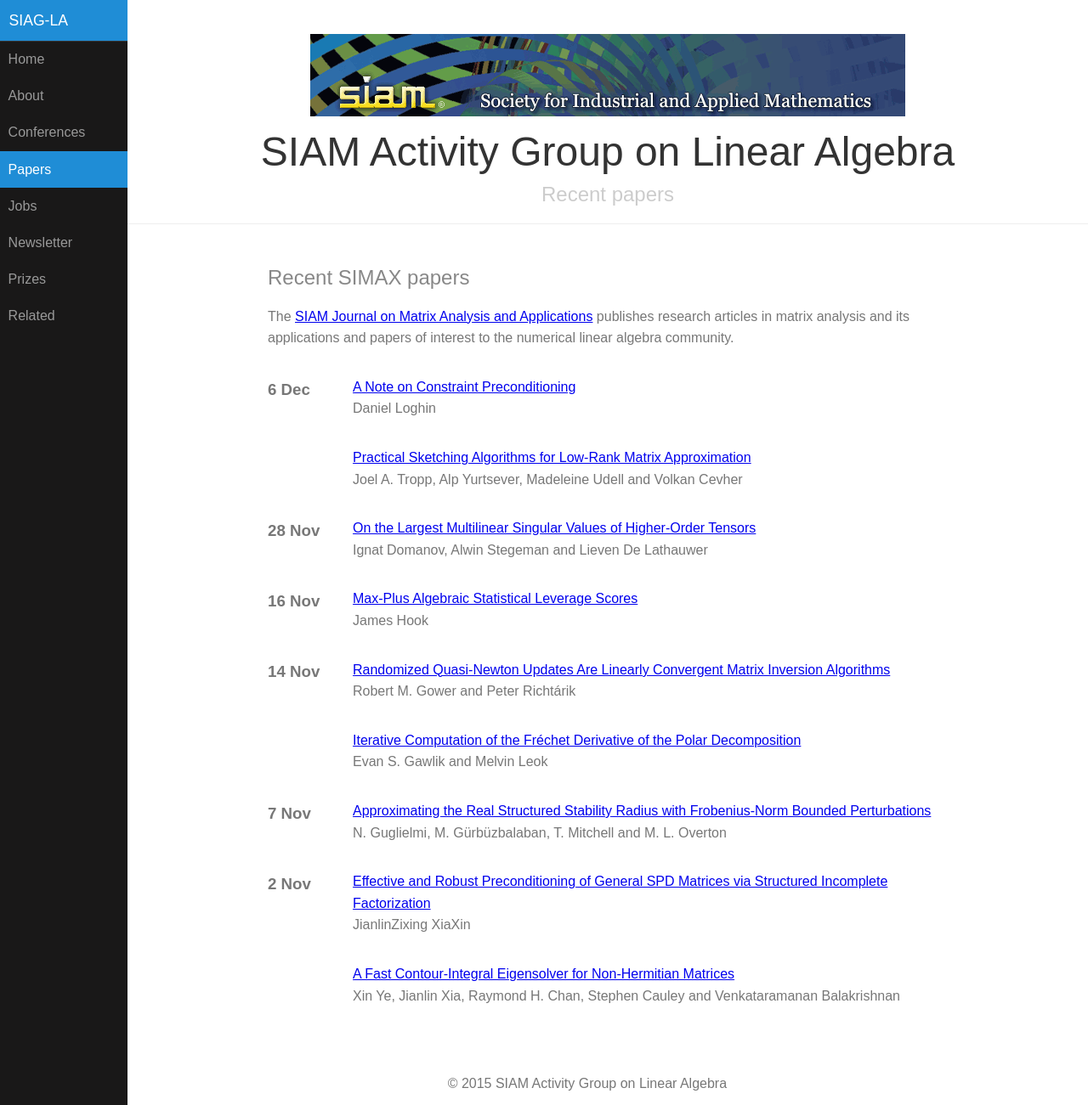
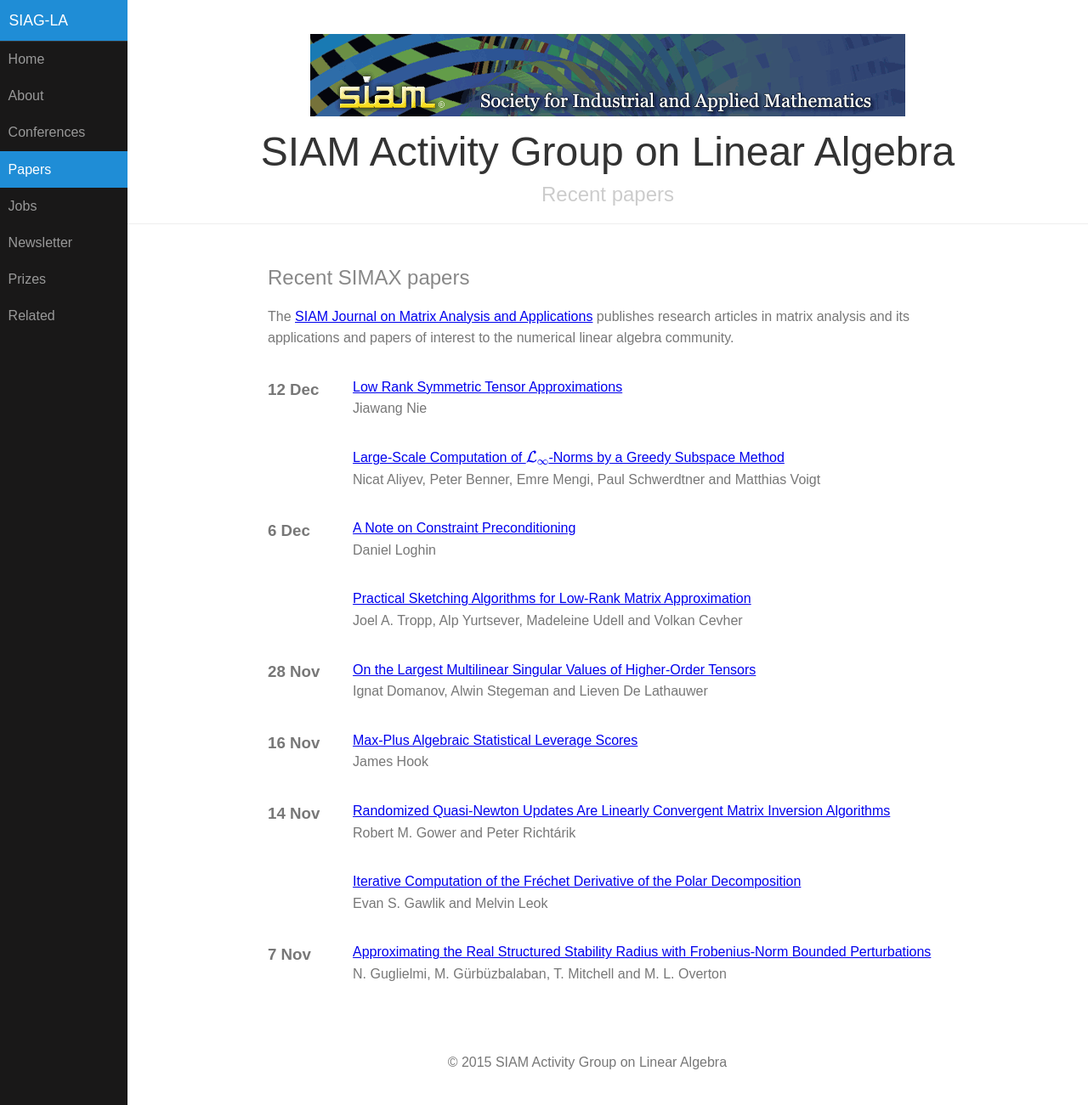
Before and after one commit to dbindel/siagla, a Jekyll site: the page built from simax.html, in a window 1280 px wide and 1301 px high. Shown: the whole window at 85% size. Built offline with Jekyll 4.4.1, drawn with Linux system fonts in a browser that asks for light colours; formulas are drawn with MathJax 3.

Commit message:
Automated updates to simax.yml

```diff
--- a/_data/simax.yml
+++ b/_data/simax.yml
@@ -2520,3 +2520,20 @@
   pp_start: '1486'
   title: A Note on Constraint Preconditioning
   volume: '38'
+- authors: Nicat Aliyev, Peter Benner, Emre Mengi, Paul Schwerdtner and Matthias Voigt
+  date: '2017-12-12T08:00:00Z'
+  doi: doi:10.1137/16M1086200
+  link: http://epubs.siam.org/doi/abs/10.1137/16M1086200?ai=s7&mi=3ezuvv&af=R
+  pp_end: '1516'
+  pp_start: '1496'
+  title: Large-Scale Computation of $\mathcal{L}_\infty$-Norms by a Greedy Subspace
+    Method
+  volume: '38'
+- authors: Jiawang Nie
+  date: '2017-12-12T08:00:00Z'
+  doi: doi:10.1137/16M1107528
+  link: http://epubs.siam.org/doi/abs/10.1137/16M1107528?ai=s7&mi=3ezuvv&af=R
+  pp_end: '1540'
+  pp_start: '1517'
+  title: Low Rank Symmetric Tensor Approximations
+  volume: '38'
```
